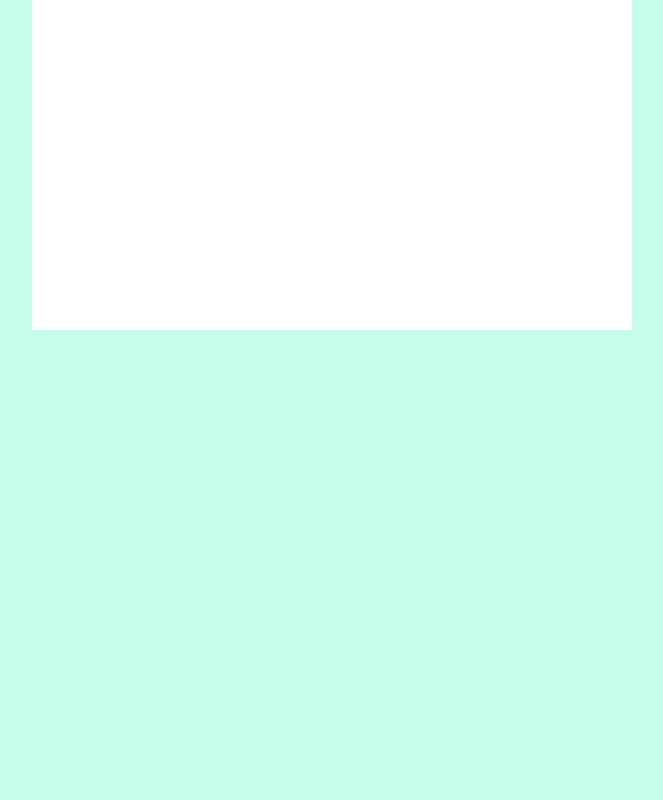
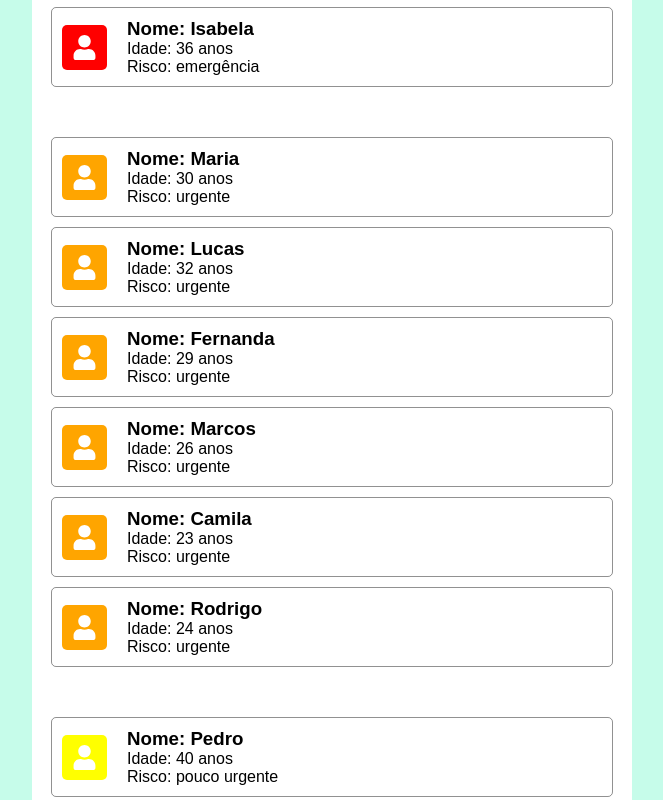
Before and after one commit to Henriqueisaias/Projeto_manchester, a React (Vite) app in the folder front/manchester_front/: page / in a window 1280 px wide. Shown: the part 680-1480 px from the top of the page, without its empty margins (308-971 px from the left). Before the commit the page ends 1010 px from the top, so only its background shows below. Built offline with nearby package versions, Linux system fonts and the light colour scheme.

Commit message:
primeira versão da exibição da fila de pacientes

```diff
--- a/front/manchester_front/package.json
+++ b/front/manchester_front/package.json
@@ -13,6 +13,7 @@
     "axios": "^1.6.8",
     "react": "^18.2.0",
     "react-dom": "^18.2.0",
+    "react-icons": "^5.2.0",
     "react-router-dom": "^6.22.3"
   },
   "devDependencies": {
--- a/front/manchester_front/src/App.css
+++ b/front/manchester_front/src/App.css
@@ -14,7 +14,7 @@ main{
 .main-container{
   margin: 0 auto;
   width: 600px;
-  height: 900px;
+  min-height: 900px;
   display: flex;
   flex-direction: column;
   background-color: white;
--- a/front/manchester_front/src/components/FilaComponent.jsx
+++ b/front/manchester_front/src/components/FilaComponent.jsx
@@ -1,10 +1,45 @@
-import data from "./data/db.json"
+
 import Paciente from "./Paciente"
+import styles from "./FilaComponent.module.css"
+
+const dados = {
+    "fila": [
+        [
+            {"nome": "João", "idade": 25, "risco": "emergência", "sintomas": "febre"},
+            {"nome": "Mariana", "idade": 28, "risco": "emergência", "sintomas": "dor de garganta"},
+            {"nome": "Rafael", "idade": 27, "risco": "emergência", "sintomas": "convulsões"},
+            {"nome": "Aline", "idade": 31, "risco": "emergência", "sintomas": "alergia"},
+            {"nome": "Marcelo", "idade": 37, "risco": "emergência", "sintomas": "infarto"},
+            {"nome": "Isabela", "idade": 36, "risco": "emergência", "sintomas": "depressão"}
+        ],
+        [
+            {"nome": "Maria", "idade": 30, "risco": "urgente", "sintomas": "tosse"},
+            {"nome": "Lucas", "idade": 32, "risco": "urgente", "sintomas": "falta de ar"},
+            {"nome": "Fernanda", "idade": 29, "risco": "urgente", "sintomas": "diarreia"},
+            {"nome": "Marcos", "idade": 26, "risco": "urgente", "sintomas": "enjoo"},
+            {"nome": "Camila", "idade": 23, "risco": "urgente", "sintomas": "dor muscular"},
+            {"nome": "Rodrigo", "idade": 24, "risco": "urgente", "sintomas": "ansiedade"}
+        ],
+        [
+            {"nome": "Pedro", "idade": 40, "risco": "pouco urgente", "sintomas": "dor de cabeça"},
+            {"nome": "Ana", "idade": 35, "risco": "pouco urgente", "sintomas": "vômitos"},
+            {"nome": "Juliana", "idade": 38, "risco": "pouco urgente", "sintomas": "dor nas costas"},
+            {"nome": "Gustavo", "idade": 33, "risco": "pouco urgente", "sintomas": "fadiga"},
+            {"nome": "Natália", "idade": 41, "risco": "pouco urgente", "sintomas": "irritabilidade"}
+        ],
+        [
+            {"nome": "Carlos", "idade": 22, "risco": "não urgente", "sintomas": "dor abdominal"}
+        ]
+    ]
+};
 
 export const FilaComponent = () => {
     return (
         <div>
-
+           <h1 className={styles.title}>Fila de pacientes</h1>
+           {dados.fila.map((pacientesArray, index) => (<div key={index}>
+               {pacientesArray.map((paciente, idx) => (<Paciente key={idx} data={paciente}/>))}
+           </div>))}
         </div>
     )
 }
--- /dev/null
+++ b/front/manchester_front/src/components/FilaComponent.module.css
@@ -0,0 +1,5 @@
+.title{
+ padding: 20px;
+ display: flex;
+ justify-content: center;
+}
--- a/front/manchester_front/src/components/Paciente.jsx
+++ b/front/manchester_front/src/components/Paciente.jsx
@@ -1,10 +1,36 @@
 
-function Paciente(data) {
+import styles from './Paciente.module.css'
+import {FaUser} from 'react-icons/fa'
+
+function Paciente({data}) {
+
+    let corIcone ='';
+    switch(data.risco)  {
+        case 'emergência':
+            corIcone = 'red';
+            break;
+        case 'urgente':
+            corIcone = 'orange';
+            break;
+        case 'pouco urgente':
+            corIcone = 'yellow';
+            break;
+        case 'não urgente':
+            corIcone = 'green';
+            break;
+        default:
+            corIcone = 'black'; // Cor padrão se não houver correspondência
+    }
+
+
     return (
-        <div>
-            <h3>{data.nome}</h3>
-            <p>{data.idade}</p>
-            <p>{data.sintomas}</p>
+        <div className={styles.paciente}>
+            <FaUser className={styles.user} style={{backgroundColor : corIcone}}/>
+            <div className={styles.dados} >
+                <h3>Nome: {data.nome}</h3>
+                <p>Idade: {data.idade} anos</p>
+                <p>Risco: {data.risco}</p>
+            </div>
         </div>
     )
 }
--- /dev/null
+++ b/front/manchester_front/src/components/Paciente.module.css
@@ -0,0 +1,27 @@
+*{
+    font-family: sans-serif;
+}
+
+.paciente{
+    padding: 10px;
+    border: 1px solid rgba(0, 0, 0, 0.432);
+    border-radius: 5px;
+    width: 90%;
+    display: flex;
+    align-items: center;
+    display: flex;
+    margin: 0 auto;
+    margin-bottom: 10px;
+}
+
+.paciente:first-child{
+    margin-top: 50px;
+}
+
+.user{
+    margin-right: 20px;
+    font-size: 25px;
+    color: white;
+    padding: 10px;
+    border-radius: 5px;
+}
```
Also changed, not shown: 12 other files (tests, documents, lock files or other folders).
